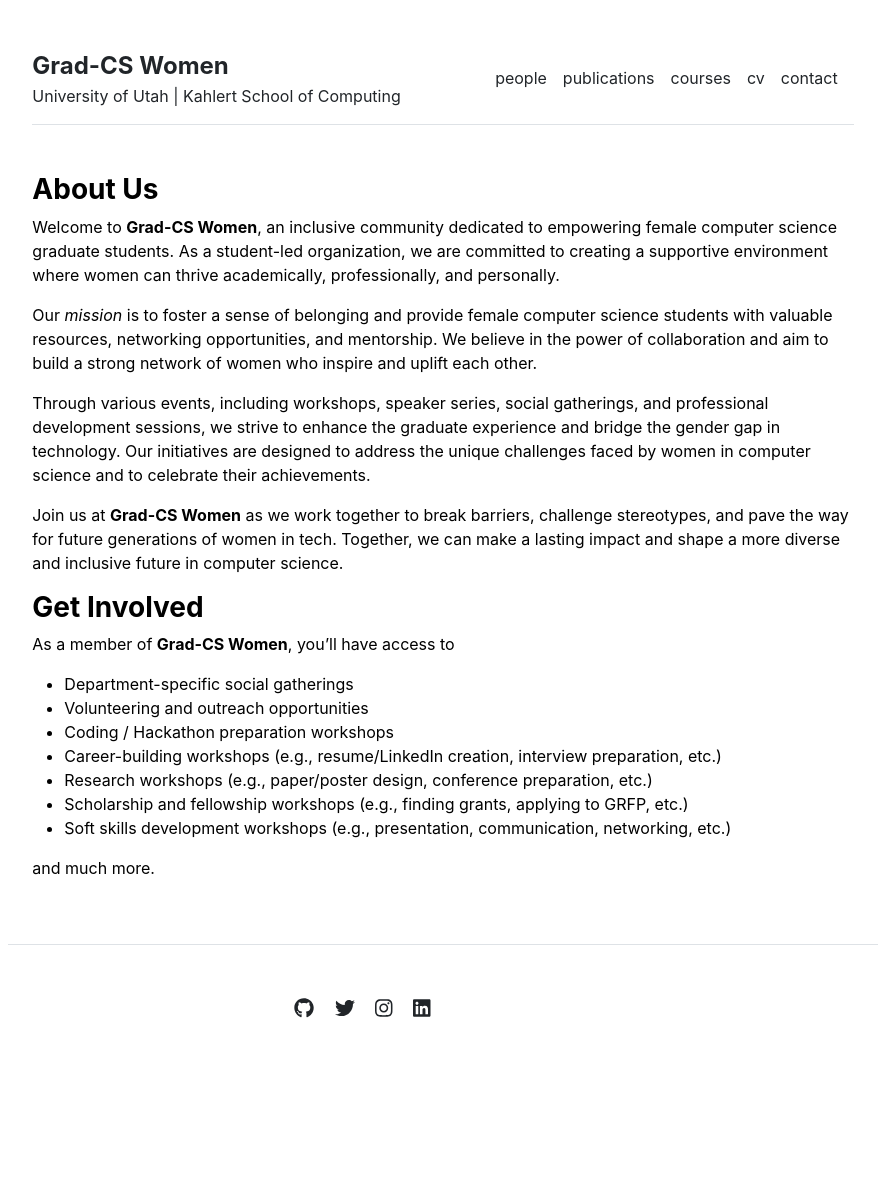
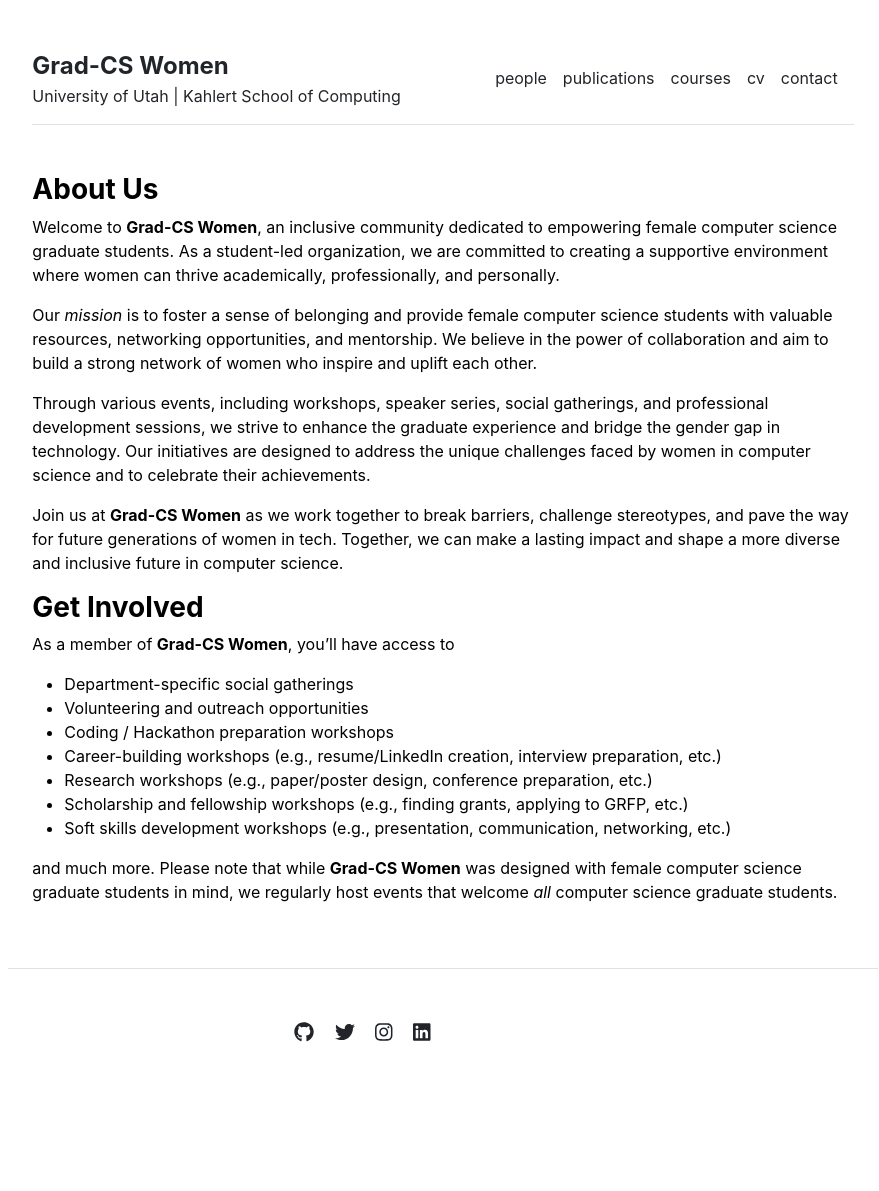
Before and after one commit to gradCSwomen-utah/gradCSwomen-utah.github.io, a Jekyll site: the page built from index.md, in a window 1280 px wide. Shown: the whole page, without its empty margins (197-1076 px from the left). Built offline with Jekyll 4.4.1, drawn with Linux system fonts in a browser that asks for light colours; before the commit the page ends 1167 px from its top, so only the background shows below that.

Commit message:
Update index.md

```diff
--- a/index.md
+++ b/index.md
@@ -22,4 +22,4 @@
 * Scholarship and fellowship workshops (e.g., finding grants, applying to GRFP, etc.)
 * Soft skills development workshops (e.g., presentation, communication, networking, etc.)
 
-and much more.
+and much more. Please note that while **Grad-CS Women** was designed with female computer science graduate students in mind, we regularly host events that welcome *all* computer science graduate students.
```
